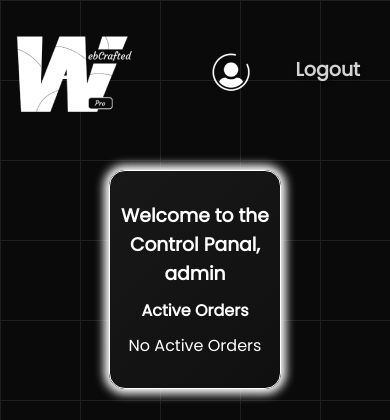
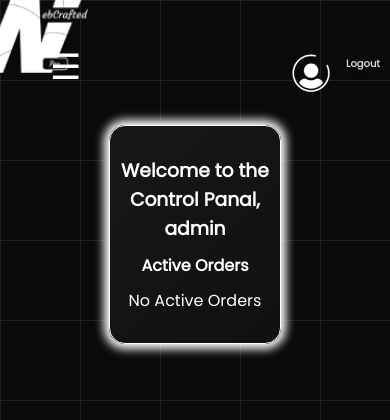
Before and after one commit to TheunrealninjA/Webcrafted, a PHP site: page /Admin/index.php in a window 390 px wide. Shown: the top 420 px of the page. Run offline with PHP 8.4, Linux system fonts and the light colour scheme; the visitor is signed in with stand-in values (Sample User, id 1); data that the repository does not hold is empty.

Commit message:
Update navigation styles for improved responsiveness and layout adjustments

```diff
--- a/CSS/Nav.css
+++ b/CSS/Nav.css
@@ -107,7 +107,8 @@
 
 .hamburger p {
     display: none;
-    margin-left: 50px
+    margin-left: 50px;
+    margin-bottom: -31px;
 }
 
 .hamburger {
@@ -152,7 +153,7 @@
     top: 0
 }
 
-@media screen and (max-width: 1250px) {
+@media screen and (max-width: 1410px) {
     .Top-Buttons li { margin-left: 50px;}
 
     .MiniWCLogo{ margin-left: 3vw; }
@@ -171,6 +172,12 @@
         display: block
     }
 
+    .MiniWCLogo{
+        display: flex;
+        margin: 0;
+        justify-content: center;
+    }
+
     .hamburger {
         display: block;
         margin-left: 50px;
@@ -179,9 +186,17 @@
 }
 
 @media screen and (max-width: 600px) {
+    .hamburger p{ margin-bottom: -8px; }
+
     .open-slide a p {
         font-size: 40px;
         padding-top: 40px
+    }
+
+    .MiniWCLogo{
+        width: 50px;
+        height: 50px;
+        margin-top: -48px;
     }
 
     .hamburger { margin-left: 0 }
@@ -189,4 +204,16 @@
 
 @media screen and (max-width: 415px) {
     .open-slide a p { font-size: 35px }
+
+    .MiniWCLogo{
+        margin-top: -43px;
+    }
+
+    .account{ margin-right: 10px; }
+
+    .account li{
+        margin-left: 10px;
+        font-size: 10px;
+        margin-top: 9px;
+    }
 }
```
